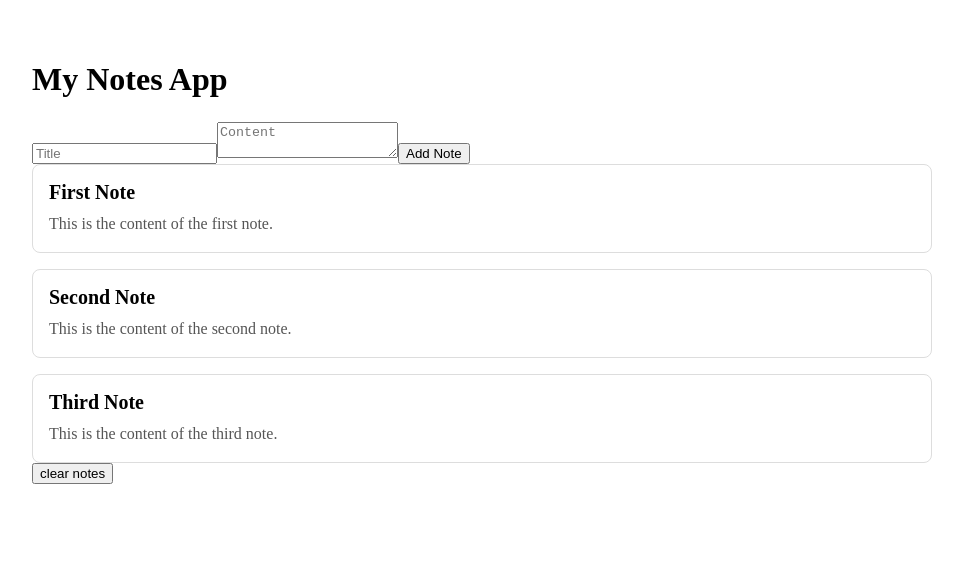
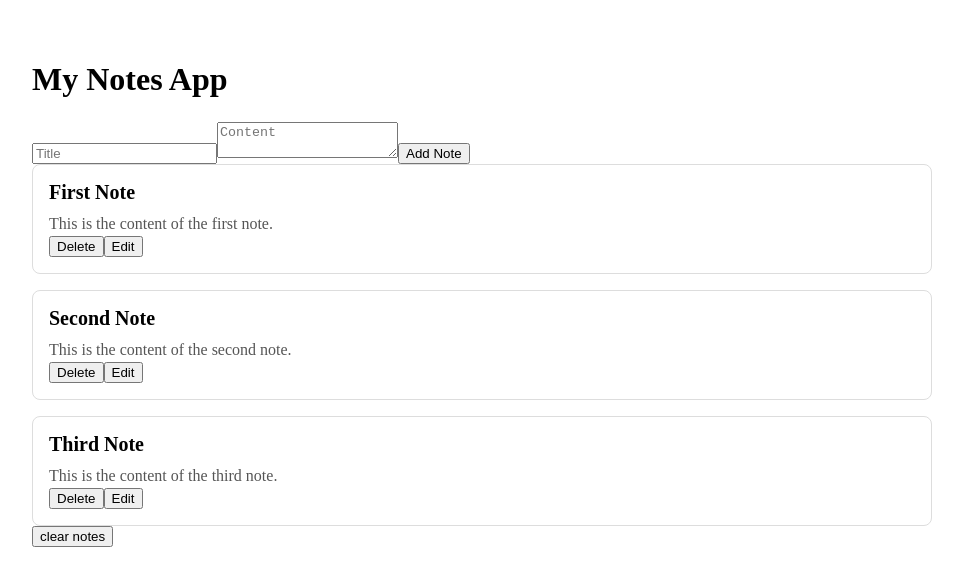
Before and after one commit to agrimshrestha123/notes_app, a React (Vite) app in the folder notesapp/: page / in a window 1280 px wide. Shown: the top 586 px of the page, without its empty margins (158-1121 px from the left). Built offline with nearby package versions, Linux system fonts and the light colour scheme.

Commit message:
created a half functioning updating

```diff
--- a/notesapp/src/App.css
+++ b/notesapp/src/App.css
@@ -31,3 +31,7 @@
   color: #555555;
   line-height: 1.5;
 }
+.empty-state {
+  margin: 24px 0;
+  color: #777777;
+}
--- a/notesapp/src/App.jsx
+++ b/notesapp/src/App.jsx
@@ -1,9 +1,10 @@
 import './App.css'
 import NotesList from './components/NotesList'
-import { useState } from 'react'
+import { useState, useEffect } from 'react'
 import NoteForm from './components/NoteForm'
 
 function App() {
+  const [editingNote, setEditingNote] = useState(null)
   const [notes, setNotes] = useState([
    {
      id: 1,
@@ -21,7 +22,12 @@ function App() {
      content: 'This is the content of the third note.'
    }
   ])
-
+function handleEditNote(note){
+  setEditingNote(note)
+}
+function handleDeleteNote(id){
+  setNotes(notes.filter((note)=>note.id !==id))
+}
 function handleAddNote(noteData){
   const newNote={
     id: Date.now(),
@@ -33,8 +39,9 @@ function handleAddNote(noteData){
   return (
        <main className='app'>
        <h1>My Notes App</h1>
-        <NoteForm onAddNote={handleAddNote} />
-        <NotesList notes={notes} />
+        <NoteForm onAddNote={handleAddNote} editingNote={editingNote}  key={editingNote ? editingNote.id : 'new-note'} />
+        {editingNote && <p>Editing: {editingNote.title}</p>}
+        <NotesList notes={notes} onDeleteNote={handleDeleteNote} onEditNote={handleEditNote} />
           <button type="button" onClick={()=> setNotes([])}>
             clear notes
         </button>
--- a/notesapp/src/components/NoteCard.jsx
+++ b/notesapp/src/components/NoteCard.jsx
@@ -1,9 +1,15 @@
 
-const NoteCard = ({ note }) => {
+const NoteCard = ({ note, onDeleteNote, onEditNote }) => {
   return (
     <article className="note-card">
         <h2>{note.title}</h2>
         <p>{note.content}</p>
+        <button type="button" onClick={()=> onDeleteNote(note.id)}>
+            Delete
+        </button>
+        <button type="button" onClick={()=> onEditNote(note)}>
+            Edit
+        </button>
     </article>
   )
 }
--- a/notesapp/src/components/NoteForm.jsx
+++ b/notesapp/src/components/NoteForm.jsx
@@ -1,8 +1,9 @@
 import { useState } from 'react'
 
-const NoteForm = ({ onAddNote }) => {
-    const [title, setTitle] = useState('')
-    const[content, setContent] = useState('')
+const NoteForm = ({ onAddNote, editingNote }) => {
+    const [title, setTitle] = useState(editingNote ? editingNote.title : '')
+    const[content, setContent] = useState(editingNote ? editingNote.content : '')
+
     function handleSubmit(e){
         e.preventDefault()
         const trimmedTitle = title.trim()
--- a/notesapp/src/components/NotesList.jsx
+++ b/notesapp/src/components/NotesList.jsx
@@ -1,10 +1,13 @@
 import NoteCard from './NoteCard'
 
-const NotesList = ({notes}) => {
+const NotesList = ({notes, onDeleteNote, onEditNote}) => {
+  if(notes.length === 0){
+    return <p className='empty-state'>No notes yet. Add a note to get started!</p>
+  }
   return (
     <section className='notes-list'>
         {notes.map(note => ( //for each note in notes array, return a NoteCard component with the note as a prop
-            <NoteCard key={note.id} note={note} />
+            <NoteCard key={note.id} note={note} onDeleteNote={onDeleteNote} onEditNote={onEditNote} />
         ))}
     </section>
   )
```
Also changed, not shown: notesapp/package.json (+7 -6 lines), 1 other file (tests, documents, lock files or other folders).
